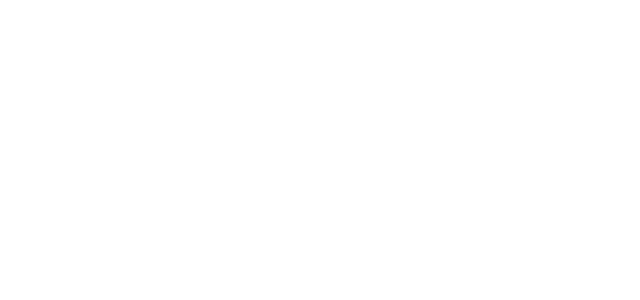
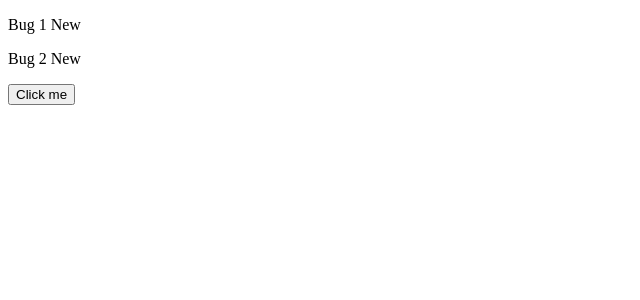
Before and after one commit to harshithgowdakt/react-vite-project, a React (Vite) app: page / in a window 1280 px wide. Shown: the top 300 px of the page, without its empty margins (0-640 px from the left). Built offline with nearby package versions, Linux system fonts and the light colour scheme.

Commit message:
immer example

```diff
--- a/package.json
+++ b/package.json
@@ -11,6 +11,7 @@
   "dependencies": {
     "@types/react-icons": "^3.0.0",
     "bootstrap": "^5.2.3",
+    "immer": "^9.0.19",
     "react": "^18.2.0",
     "react-dom": "^18.2.0",
     "react-icons": "^4.10.0"
--- a/src/App.tsx
+++ b/src/App.tsx
@@ -1,4 +1,5 @@
 import { useState } from "react";
+import { produce } from "immer";
 
 function App() {
   const [game, setGame] = useState({ id: 1, player: { name: "harshith" } });
@@ -32,12 +33,28 @@
         item.id === 1 ? { ...item, quatity: item.quatity + 1 } : item
       ),
     });
-    setBugs(bugs.map((bug) => (bug.id === 1 ? { ...bug, fixed: true } : bug)));
 
+    // setBugs(bugs.map((bug) => (bug.id === 1 ? { ...bug, fixed: true } : bug)));
+    setBugs(
+      produce((draft) => {
+        const bug = draft.find((bug) => bug.id === 1);
+        if (bug) bug.fixed = true;
+      })
+    );
     setTags([...tags, "exciting"]);
     setTags(tags.filter((tag) => tag !== "happy"));
     setTags(tags.map((tag) => (tag === "happy" ? "happiness" : tag)));
   };
+  return (
+    <div>
+      {bugs.map((bug) => (
+        <p key={bug.id}>
+          {bug.title} {bug.fixed ? "Fixed" : "New"}
+        </p>
+      ))}
+      <button onClick={handleClick}>Click me</button>
+    </div>
+  );
 }
 
 export default App;
```
Also changed, not shown: 1 other file (tests, documents, lock files or other folders).
